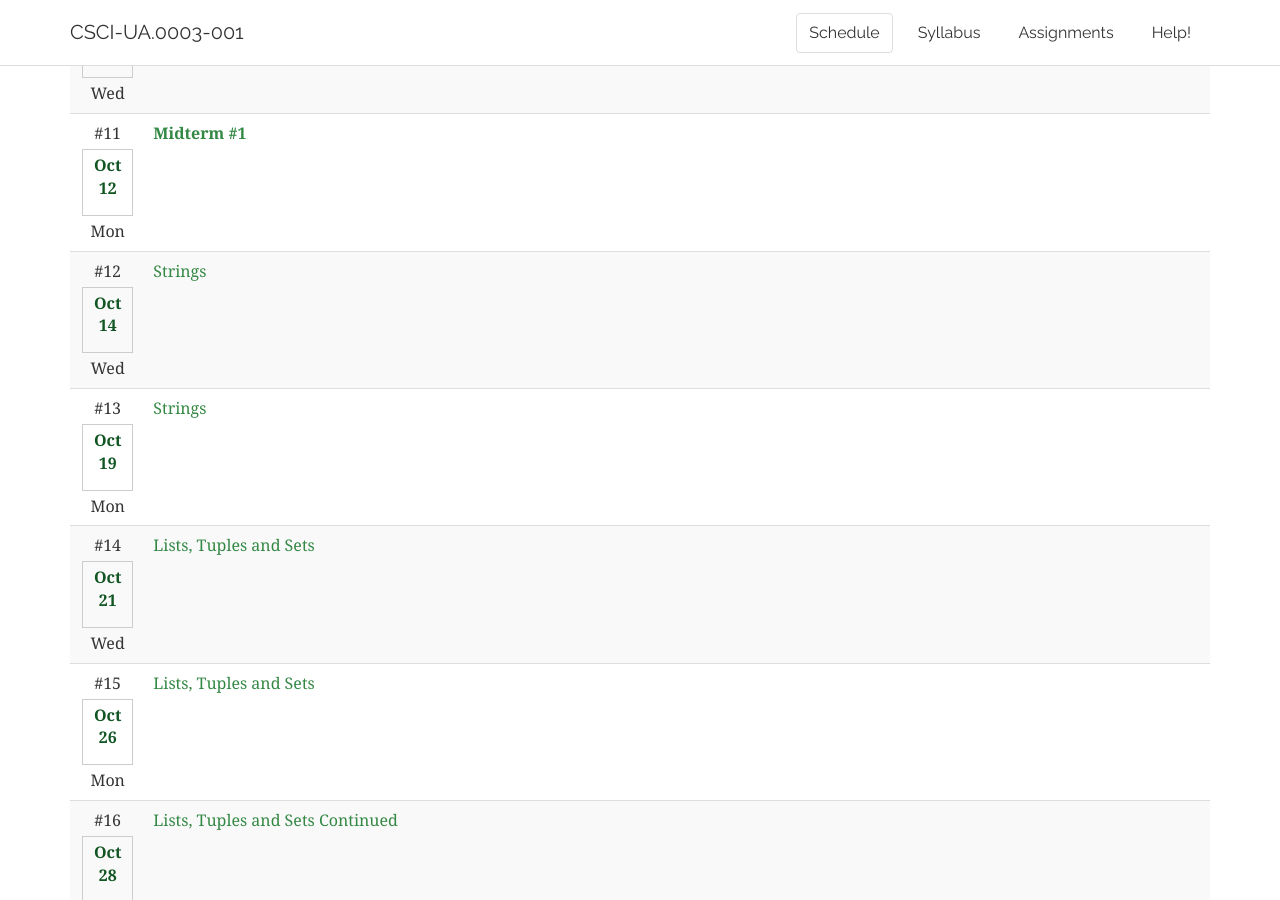
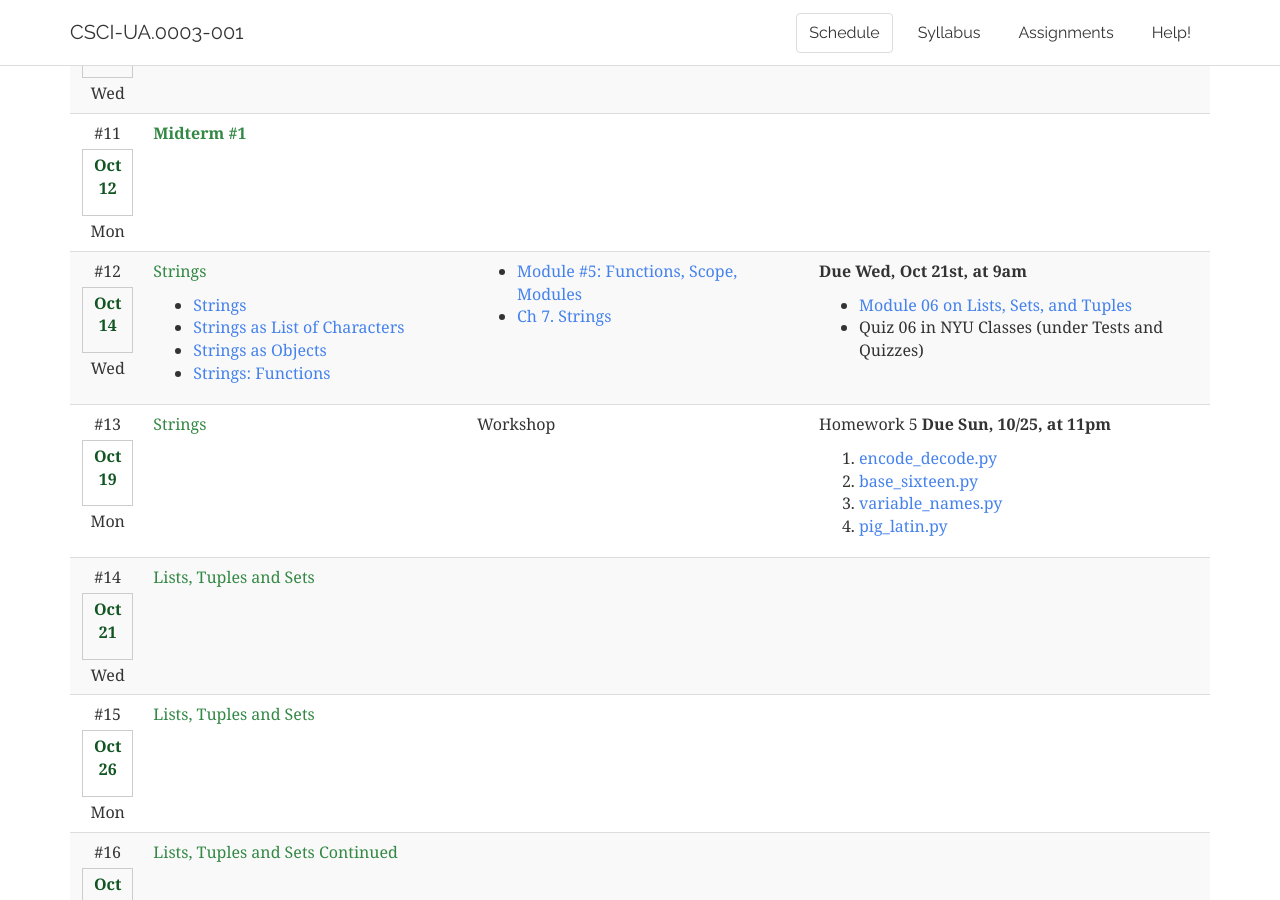
Before and after one commit to foureyes/csci-ua.0003-fall2020-001, a Jekyll site: the page built from index.markdown, in a window 1280 px wide and 900 px high, scrolled down 3092 px. Built offline with Jekyll 4.4.1, drawn with Linux system fonts in a browser that asks for light colours.

Commit message:
add next 2 classes

```diff
--- a/_data/schedule.csv
+++ b/_data/schedule.csv
@@ -210,7 +210,7 @@ Homework 4 __Due Sun, 10/18, at 11pm__
 * note that turtle in every assignment"
 ,,10,Oct-7,Wed,Review,,,,,,
 y,,11,Oct-12,Mon,__Midterm #1__ ,,,,,,
-y,,12,Oct-14,Wed,"Strings
+,,12,Oct-14,Wed,"Strings
 
 * [Strings](slides/06/strings.html)
 * [Strings as List of Characters](slides/06/strings_as_list.html)
@@ -221,7 +221,7 @@ y,,12,Oct-14,Wed,"Strings
 
 * [Module 06 on Lists, Sets, and Tuples](https://cs.nyu.edu/~jversoza/csci-ua.0003-fa19/module06.php)
 * Quiz 06 in NYU Classes (under Tests and Quizzes)",,,,
-y,,13,Oct-19,Mon,Strings,Workshop,"Homework 5 __Due Sun, 10/25, at 11pm__
+,,13,Oct-19,Mon,Strings,Workshop,"Homework 5 __Due Sun, 10/25, at 11pm__
 
 1. [encode_decode.py](assignments/hw05/encode_decode.py)
 2. [base_sixteen.py](assignments/hw05/base_sixteen.py)
--- a/index.markdown
+++ b/index.markdown
@@ -2,8 +2,6 @@
 layout: default
 nav-state: schedule
 ---
-
-
 
 <!--
 <script>
```
